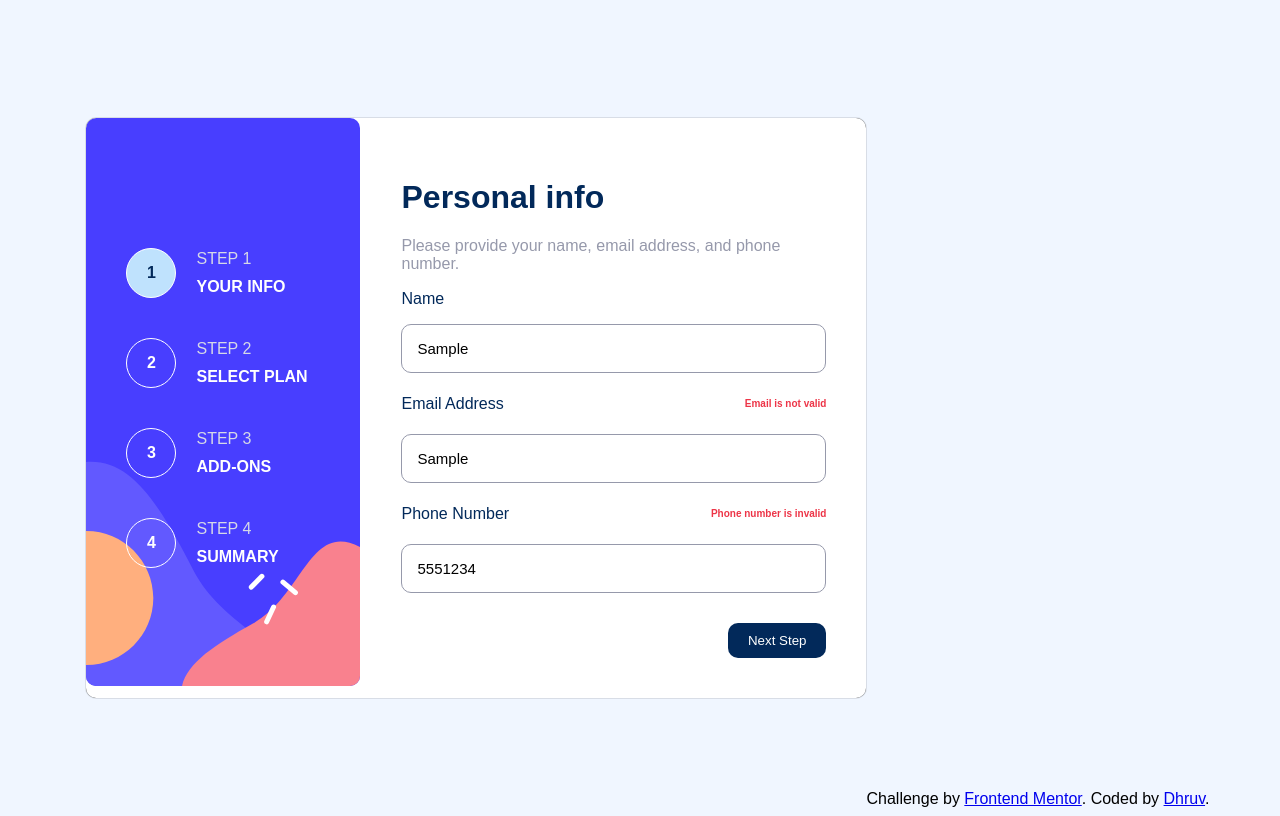
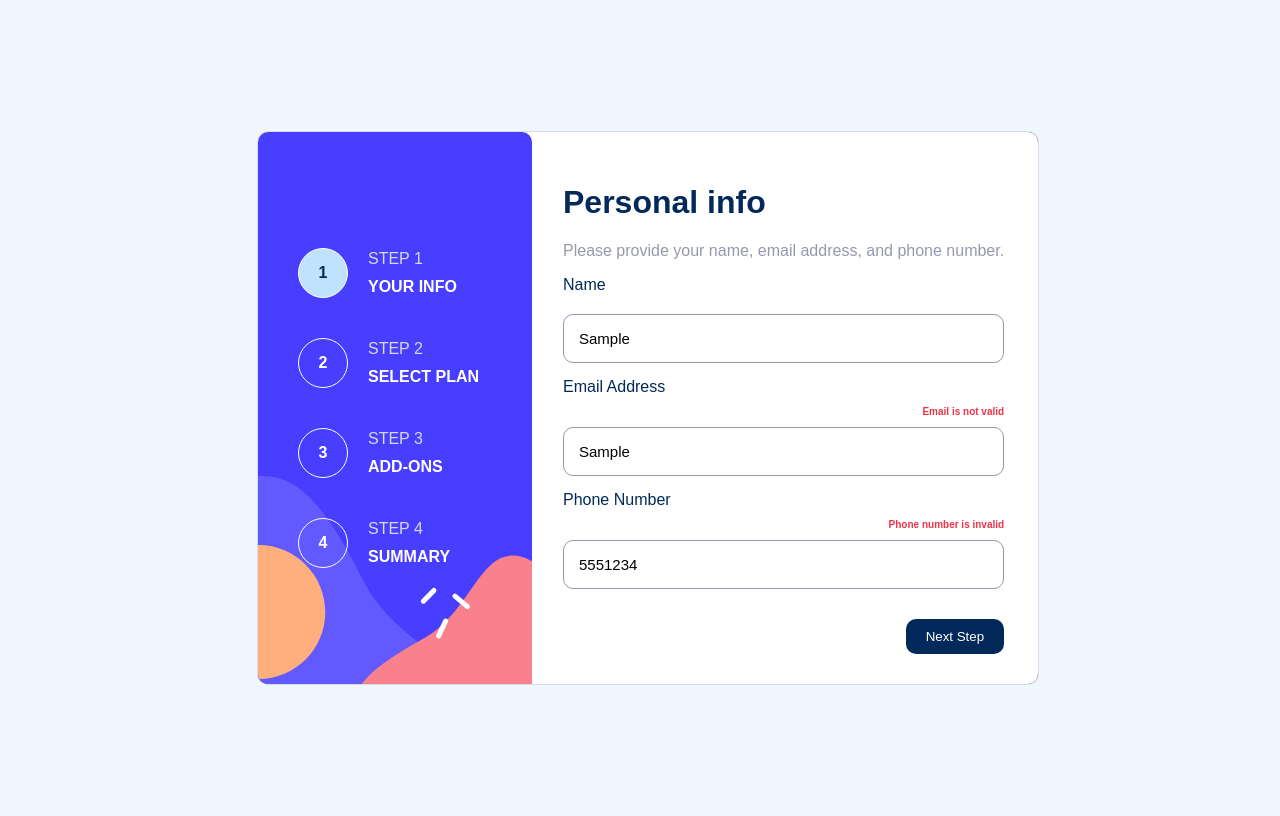
Before and after one commit to dofywofy/frontend-mentor-solutions, a plain HTML site: page Multi-step form/index.html in a window 1280 px wide. Both pictures are taken after typing "Sample", "Sample", "5551234" into the empty fields and a click on the button "Next Step". Drawn offline with Linux system fonts and the light colour scheme.

Commit message:
Updating code

```diff
--- a/Multi-step form/app.js
+++ b/Multi-step form/app.js
@@ -1,11 +1,13 @@
-const formName = document.querySelector("#name");
+const name = document.querySelector("#name");
 const email = document.querySelector("#email");
-const phone = document.getElementById("phone");
-const form = document.querySelector("form");
+const phone = document.querySelector("#phone");
+const form = document.querySelector("#form-item");
 
 const nameError = document.querySelector("#nameError");
 const emailError = document.querySelector("#emailError");
 const phoneError = document.querySelector("#phoneError");
+
+import { EMAIL_REGEX, IN_MOBILE_REGEX } from "./constant.js";
 
 validate();
 
@@ -14,22 +16,19 @@ function validate() {
     e.preventDefault();
     reset();
 
-    if (formName.value == "") {
+    if (name.value == "") {
       nameError.textContent = "This field is required";
     }
 
-    const validRegex =
-      /^[a-zA-Z0-9.!#$%&'*+/=?^_`{|}~-]+@[a-zA-Z0-9-]+(?:\.[a-zA-Z0-9-]+)*$/;
     if (email.value == "") {
       emailError.textContent = "This field is required";
-    } else if (!email.value.match(validRegex)) {
+    } else if (!email.value.match(EMAIL_REGEX)) {
       emailError.textContent = "Email is not valid";
     }
 
-    const validPhone = /^(\+91\-|0)?[789]\d{9}$/;
     if (phone.value == "") {
       phoneError.textContent = "This field is required";
-    } else if (!phone.value.match(validPhone)) {
+    } else if (!phone.value.match(IN_MOBILE_REGEX)) {
       phoneError.textContent = "Phone number is invalid";
     }
   });
@@ -40,3 +39,17 @@ function reset() {
   emailError.textContent = "";
   phoneError.textContent = "";
 }
+
+function handleSubmit(e) {
+  e.preventDefault();
+
+  let data = {};
+  data.name = document.querySelector("#name").value;
+  data.email = document.querySelector("#email").value;
+  data.phone = document.querySelector("#phone").value;
+
+  let jsonStringData = JSON.stringify(data);
+  console.log(jsonStringData);
+}
+
+form.addEventListener("submit", handleSubmit);
--- /dev/null
+++ b/Multi-step form/constant.js
@@ -0,0 +1,6 @@
+const EMAIL_REGEX =
+  /^[a-zA-Z0-9.!#$%&'*+/=?^_`{|}~-]+@[a-zA-Z0-9-]+(?:\.[a-zA-Z0-9-]+)*$/;
+
+const IN_MOBILE_REGEX = /^(\+91\-|0)?[789]\d{9}$/;
+
+export { EMAIL_REGEX, IN_MOBILE_REGEX };
--- a/Multi-step form/index.html
+++ b/Multi-step form/index.html
@@ -1,48 +1,50 @@
 <!DOCTYPE html>
 <html lang="en">
   <head>
-  <meta charset="UTF-8">
-  <meta name="viewport" content="width=device-width, initial-scale=1.0"> <!-- displays site properly based on user's device -->
+    <meta charset="UTF-8" />
+    <meta name="viewport" content="width=device-width, initial-scale=1.0" />
+    <!-- displays site properly based on user's device -->
 
     <link
       rel="icon"
       type="image/png"
       sizes="32x32"
-    href="./assets/images/favicon-32x32.png"/>
+      href="./assets/images/favicon-32x32.png"
+    />
 
     <title>Frontend Mentor | Multi-step form</title>
     <link rel="stylesheet" href="style.css" />
     <!-- Feel free to remove these styles or customise in your own stylesheet 👍 -->
   </head>
   <body>
-  <div class="form">
-    <div class="form-container">
+    <div class="multi-step-form">
+      <div class="multi-step-form-container">
         <!-- Sidebar start -->
-      <div class="form-sidebar">
+        <div class="multi-step-form-sidebar">
           <div class="step active">
             <div class="circle">1</div>
-          <div class="step-content">
+            <div class="step-title">
               <span>Step 1</span>
               <b>Your info</b>
             </div>
           </div>
           <div class="step">
             <div class="circle">2</div>
-          <div class="step-content">
+            <div class="step-title">
               <span>Step 2</span>
               <b>Select plan</b>
             </div>
           </div>
           <div class="step">
             <div class="circle">3</div>
-          <div class="step-content">
+            <div class="step-title">
               <span>Step 3</span>
               <b>Add-ons</b>
             </div>
           </div>
           <div class="step">
             <div class="circle">4</div>
-          <div class="step-content">
+            <div class="step-title">
               <span>Step 4</span>
               <b>Summary</b>
             </div>
@@ -50,41 +52,34 @@
         </div>
         <!-- Sidebar end -->
         <!-- * Step 1 start -->
-      <div class="stp step-1">
+        <div class="step-content">
           <div class="header">
             <h1 class="title">Personal info</h1>
             <p class="subtitle">
               Please provide your name, email address, and phone number.
             </p>
           </div>
-        <form id="form">
+          <form id="form-item">
             <div class="label">
               <label for="name">Name</label>
               <p class="error" id="nameError"></p>
+              <input type="text" id="name" placeholder="e.g. Stephen King" />
             </div>
-          <input
-            type="text"
-            id="name"
-            placeholder="e.g. Stephen King"
-          />
+
             <div class="label">
               <label for="email">Email Address</label>
               <p class="error" id="emailError"></p>
-          </div>
               <input
                 type="text"
                 id="email"
                 placeholder="e.g. stephenking@lorem.com"
               />
+            </div>
             <div class="label">
               <label for="phone">Phone Number</label>
               <p class="error" id="phoneError"></p>
+              <input type="tel" id="phone" placeholder="e.g. +1 234 567 890" />
             </div>
-          <input
-            type="tel"
-            id="phone"
-            placeholder="e.g. +1 234 567 890"
-          />
             <div class="grow"></div>
             <div class="btns">
               <button class="next-step" type="submit">Next Step</button>
@@ -163,10 +158,12 @@
 
   Step 5 end -->
 
-  <div class="attribution">
-    Challenge by <a href="https://www.frontendmentor.io?ref=challenge" target="_blank">Frontend Mentor</a>.
-    Coded by <a href="#">Dhruv</a>.
-  </div>
-  <script src="app.js"></script>
+    <!-- <div class="attribution">
+      Challenge by
+      <a href="https://www.frontendmentor.io?ref=challenge" target="_blank"
+        >Frontend Mentor</a
+      >. Coded by <a href="#">Dhruv</a>.
+    </div> -->
+    <script type="module" src="app.js"></script>
   </body>
 </html>
--- a/Multi-step form/style.css
+++ b/Multi-step form/style.css
@@ -14,7 +14,7 @@ body {
 
 /* sidebar start */
 
-.form {
+.multi-step-form {
   width: 100%;
   max-width: 780px;
   background-color: hsl(0, 0%, 100%);
@@ -23,28 +23,24 @@ body {
   overflow: hidden;
 }
 
-.form-container {
+.multi-step-form-container {
   display: flex;
 }
 
-.form-sidebar {
+.multi-step-form-sidebar {
   background-image: url("./assets/images/bg-sidebar-desktop.svg");
   background-repeat: no-repeat;
-  /* width: 500px; */
-  /* height: 600px; */
-  /* padding: 50px 40px; */
   display: flex;
   flex-direction: column;
   justify-content: center;
   padding-left: 40px;
-  /* flex-grow: 1; */
   min-width: 275px;
   gap: 40px;
 }
 
 .circle {
-  width: 50px;
-  height: 50px;
+  min-width: 50px;
+  min-height: 50px;
   border: 1px solid hsl(0, 0%, 100%);
   border-radius: 100%;
   display: flex;
@@ -65,29 +61,28 @@ body {
   gap: 20px;
 }
 
-.step-content {
+.step-title {
   display: flex;
   flex-direction: column;
   gap: 10px;
 }
 
-.step-content span {
+.step-title span {
   text-transform: uppercase;
   color: hsl(229, 24%, 87%);
   font-size: 16px;
 }
 
-.step-content b {
+.step-title b {
   text-transform: uppercase;
   color: hsl(0, 0%, 100%);
 }
 
-.stp {
+.step-content {
   display: flex;
   flex-direction: column;
   justify-content: center;
-  /* max-width: 60%; */
-  padding: 40px;
+  padding: 30px;
 }
 
 .header .title {
@@ -99,10 +94,7 @@ body {
 
 .next-step {
   display: flex;
-  /* margin-top: 20px; */
-  /* margin-bottom: 20px; */
   margin-left: auto;
-  /* margin-right: 20px; */
   border: none;
   padding: 10px 20px;
   border-radius: 10px;
@@ -114,26 +106,24 @@ body {
 /* sidebar end */
 
 /* step-1 start */
-.step-1 {
+.step-content {
   display: flex;
-  /* width: 100%; */
 }
-.step-1 form {
+.step-content form {
   display: flex;
   flex-direction: column;
-  /* flex: 1; */
   justify-content: center;
   gap: 15px;
 }
 
 .label {
   color: hsl(213, 96%, 18%);
+  justify-content: space-between;
   display: flex;
-  align-items: center;
-  justify-content: space-between;
+  flex-direction: column;
 }
 
-.step-1 form input {
+.step-content form input {
   padding: 15px;
   border: 1px solid hsl(231, 11%, 63%);
   border-radius: 10px;
@@ -148,10 +138,10 @@ form input::placeholder {
 }
 
 form .error {
-  /* display: none; */
   color: hsl(354, 84%, 57%);
   font-size: 10px;
   font-weight: 700;
+  text-align: end;
 }
 
 .grow {
@@ -159,7 +149,3 @@ form .error {
 }
 
 /* step-1 end */
-
-.attribution {
-  align-self: end;
-}
```
Lines whose indentation alone changed are shown as unchanged.
